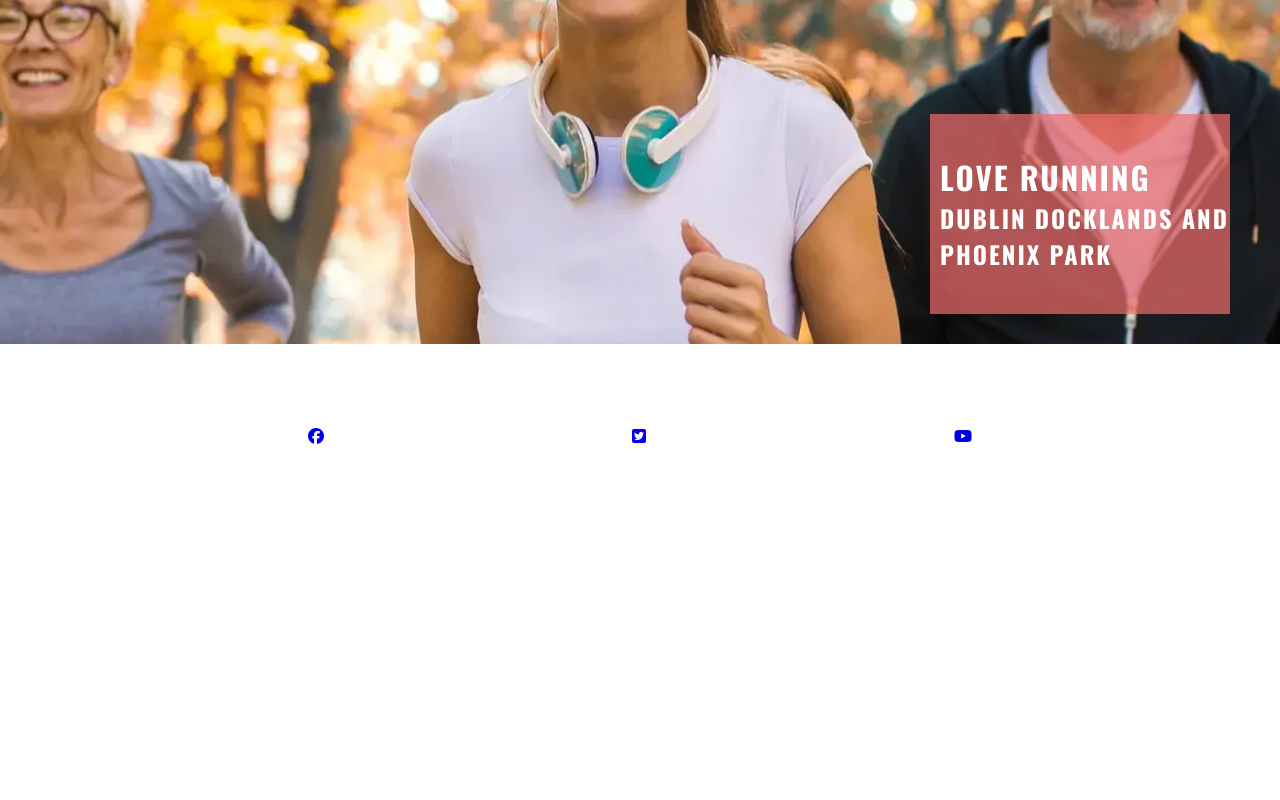
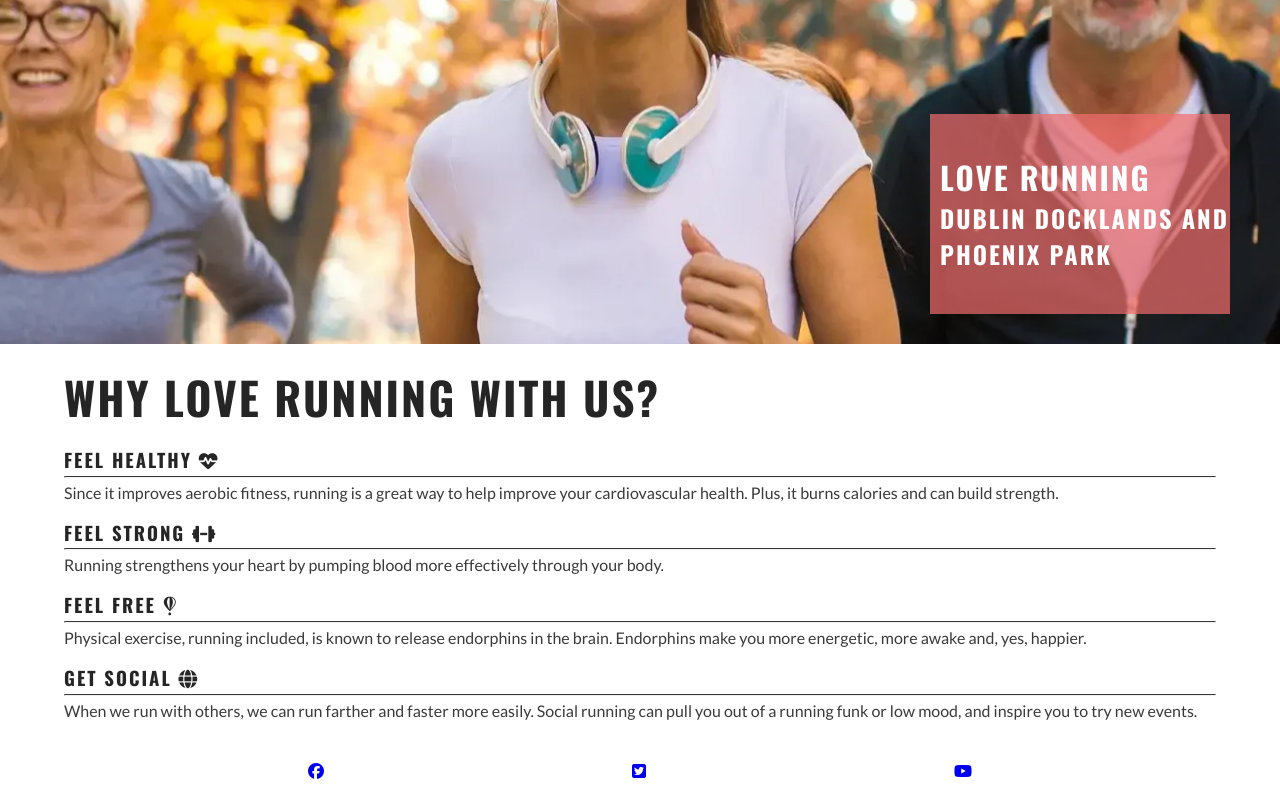
Before and after one commit to GenericName192/ci-love-running-walkthrough, a plain HTML site: page index.html in a window 1280 px wide. Shown: the part 335-1135 px from the top of the page. Before the commit the page ends 800 px from the top, so only its background shows below. Drawn offline with nearby package versions, Linux system fonts and the light colour scheme.

Commit message:
add and style the reasons on the main page

```diff
--- a/assets/css/style.css
+++ b/assets/css/style.css
@@ -120,6 +120,29 @@ main {
   color: #ffffff;
 }
 
+/* reasons section */
+
+#reasons {
+  width: 90%;
+  margin: 20px auto;
+}
+
+#reasons > h2 {
+  font-size: 280%;
+  margin-bottom: 20px;
+}
+
+#benefits-physical > div,
+#benefits-mental > div {
+  line-height: 20px;
+  margin-bottom: 20px;
+}
+
+#benefits hr {
+  border-top: 1px solid #3a3a3a;
+  margin: 5px 0;
+}
+
 /* Footer */
 
 #social-networks {
--- a/index.html
+++ b/index.html
@@ -66,6 +66,38 @@
           <h3>Dublin Docklands and Phoenix Park</h3>
         </div>
       </section>
+      <section id="reasons">
+        <h2>Why love running with us?</h2>
+        <section id="benefits">
+          <section id="benefits-physical">
+            <div>
+              <h3>Feel healthy <i class="fa-solid fa-heart-pulse"></i></h3>
+              <hr>
+              <p>Since it improves aerobic fitness, running is a great way to help improve your cardiovascular health.
+                 Plus, it burns calories and can build strength.</p>
+            </div>
+            <div>
+              <h3>FEEL STRONG <i class="fa-solid fa-dumbbell"></i></h3>
+              <hr>
+              <p>Running strengthens your heart by pumping blood more effectively through your body.</p>
+            </div>
+          </section>
+          <section id="benefits-mental">
+            <div>
+              <h3>FEEL FREE <i class="fa-brands fa-fly"></i></h3>
+              <hr>
+              <p>Physical exercise, running included, is known to release endorphins in the brain. Endorphins make
+                you more energetic, more awake and, yes, happier.</p>
+            </div>
+            <div>
+              <h3>GET SOCIAL <i class="fa-solid fa-globe"></i></h3>
+              <hr>
+              <p>When we run with others, we can run farther and faster more easily. Social running can pull you
+                out of a running funk or low mood, and inspire you to try new events.</p>
+            </div>
+          </section>
+        </section>
+      </section>
     </main>
 
     <!-- Footer -->
```
